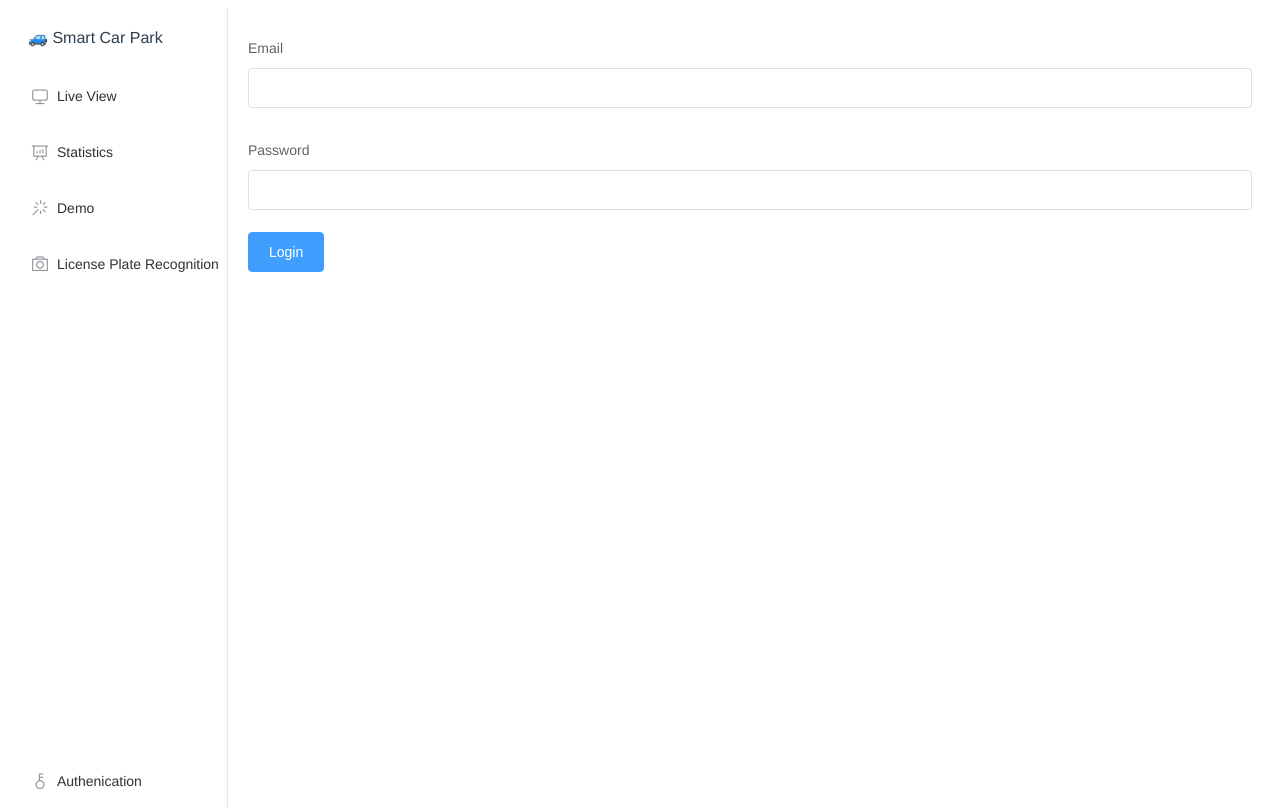
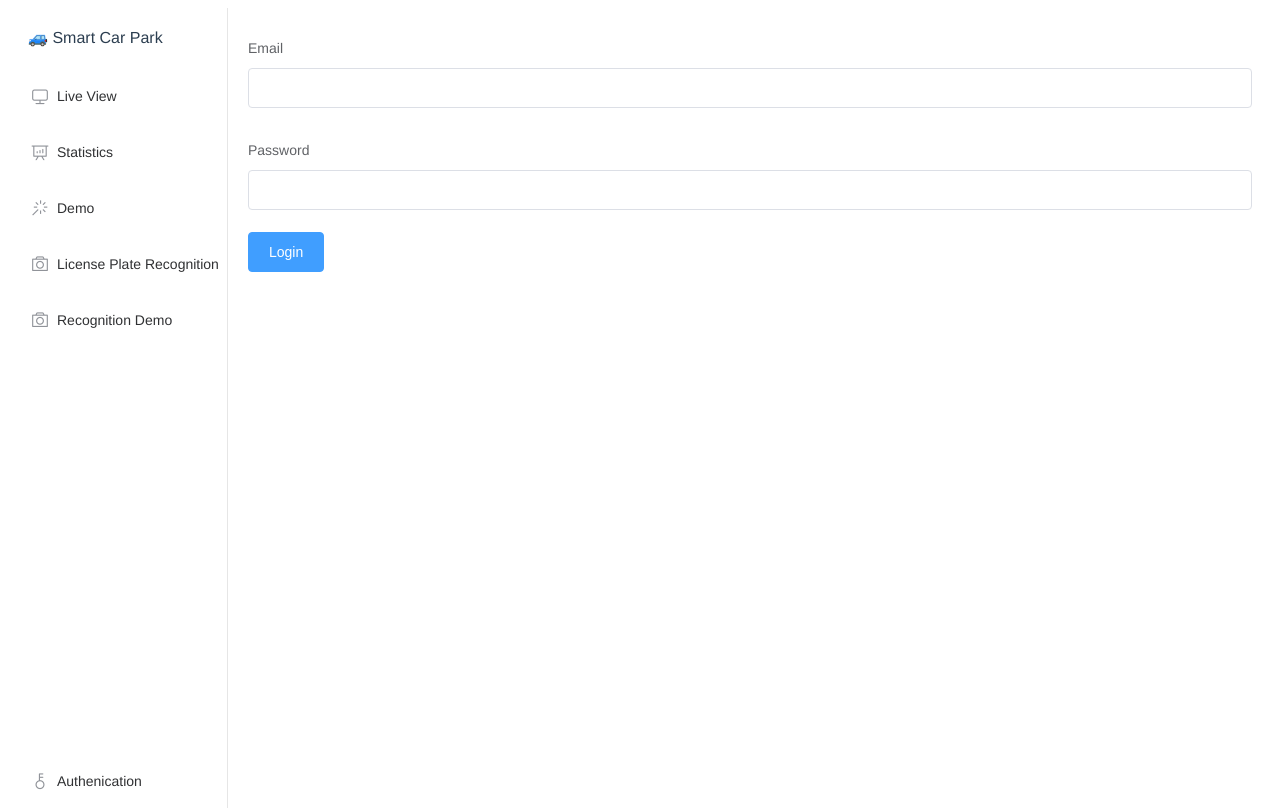
Before and after one commit to elise-ng/FYP_SmartCarPark, a Vue app in the folder web/: page /#/auth in a window 1280 px wide. Built offline with nearby package versions, Linux system fonts and the light colour scheme; what vue-async-computed, vuefire, vuelayers would draw is missing.

Commit message:
feat: added google ai demo page

```diff
--- a/web/src/App.vue
+++ b/web/src/App.vue
@@ -19,6 +19,10 @@
           <el-menu-item index="/licensePlateRecognition">
               <i class="el-icon-camera"></i>
               <span slot="title">License Plate Recognition</span>
+          </el-menu-item>
+          <el-menu-item index="/recognitionDemo">
+              <i class="el-icon-camera"></i>
+              <span slot="title">Recognition Demo</span>
           </el-menu-item>
           <el-menu-item index="/auth" style="position:absolute; bottom:0; width:100%;">
               <i class="el-icon-key"></i>
--- a/web/src/router/index.ts
+++ b/web/src/router/index.ts
@@ -44,6 +44,12 @@ const routes = [
     name: 'LicensePlateRecognition',
     meta: { title: 'License Plate Recognition' },
     component: () => import(/* webpackChunkName: "gateRecordEdit" */ '../views/LicensePlateRecognition.vue')
+  },
+  {
+    path: '/recognitionDemo/',
+    name: 'RecognitionDemo',
+    meta: { title: 'Recognition Demo' },
+    component: () => import(/* webpackChunkName: "gateRecordEdit" */ '../views/RecognitionDemo.vue')
   }
 ]
 
--- /dev/null
+++ b/web/src/views/RecognitionDemo.vue
@@ -0,0 +1,16 @@
+<template>
+  <div style="height: 100%">
+    <iframe
+      frameborder="0"
+      scrolling="no"
+      src="https://www.gstatic.com/cloud-site-ux/vision/vision.min.html"
+      style="min-width: 100%; height: 100%;"
+    ></iframe>
+  </div>
+</template>
+
+<script>
+export default {
+  name: 'RecognitionDemo'
+}
+</script>
```
